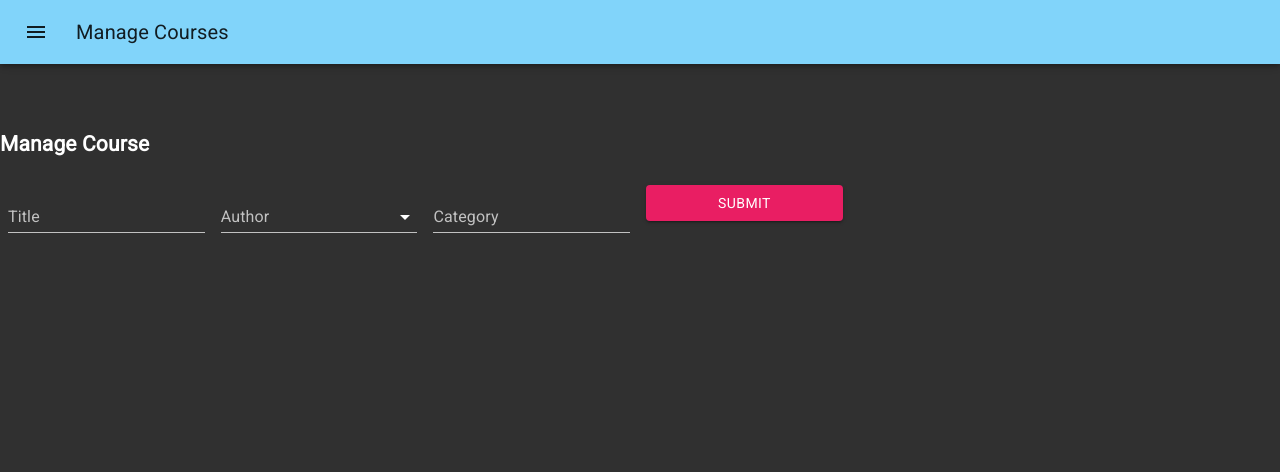
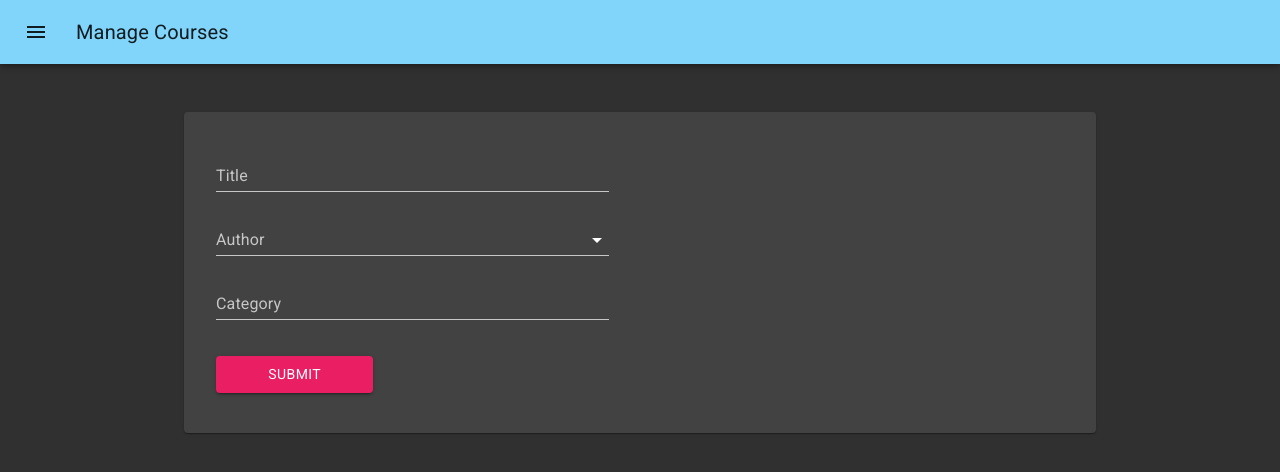
Before and after one commit to Dreagen/ui-react, a React (Create React App) app: page /course in a window 1280 px wide. Shown: the top 472 px of the page. Built offline with nearby package versions, Linux system fonts and the light colour scheme; no server answers.

Commit message:
Style manage course page

```diff
--- a/src/components/CourseForm.js
+++ b/src/components/CourseForm.js
@@ -1,28 +1,40 @@
 import React from "react";
 import { makeStyles } from "@material-ui/core/styles";
 import TextField from "@material-ui/core/TextField";
-import InputLabel from '@material-ui/core/InputLabel';
-import MenuItem from '@material-ui/core/MenuItem';
-import FormControl from '@material-ui/core/FormControl';
-import Select from '@material-ui/core/Select';
-import Button from '@material-ui/core/Button';
+import InputLabel from "@material-ui/core/InputLabel";
+import MenuItem from "@material-ui/core/MenuItem";
+import FormControl from "@material-ui/core/FormControl";
+import Select from "@material-ui/core/Select";
+import Button from "@material-ui/core/Button";
+import { Container } from "@material-ui/core";
+import Card from '@material-ui/core/Card';
+import CardContent from '@material-ui/core/CardContent';
 
 function CourseForm(props) {
   const useStyles = makeStyles((theme) => ({
     root: {
       "& > *": {
         margin: theme.spacing(1),
-        width: "25ch",
+        width: "50ch",
+        position: "relative",
       },
+    },
+    submit: {
+      width: "20ch",
     },
   }));
   const classes = useStyles();
-  const [age, setAge] = React.useState('');
+  const [age, setAge] = React.useState("");
 
   return (
+    <Container maxWidth="md">
+      <Card className={classes.root}>
+        <CardContent>
           <form className={classes.root} noValidate autoComplete="off">
+            <FormControl className={classes.formControl}>
               <TextField id="outlined-basic" label="Title" />
-
+            </FormControl>
+            <br />
             <FormControl className={classes.formControl}>
               <InputLabel id="demo-simple-select-label">Author</InputLabel>
               <Select
@@ -36,13 +48,25 @@ function CourseForm(props) {
                 <MenuItem value={"2"}>Scott Allen</MenuItem>
               </Select>
             </FormControl>
+            <br />
 
             <FormControl className={classes.formControl}>
               <TextField id="outlined-basic" label="Category" />
             </FormControl>
+            <br />
+            <br />
 
-      <Button variant="contained" color="secondary">Submit</Button>
+            <Button
+              variant="contained"
+              color="secondary"
+              className={classes.submit}
+            >
+              Submit
+            </Button>
           </form>
+        </CardContent>
+      </Card>
+    </Container>
   );
 }
 
--- a/src/components/ManageCoursePage.js
+++ b/src/components/ManageCoursePage.js
@@ -1,13 +1,8 @@
-import React from 'react';
-import CourseForm from './CourseForm';
+import React from "react";
+import CourseForm from "./CourseForm";
 
-const ManageCoursePage = props => {
-    return (
-        <>
-            <h2>Manage Course</h2>
-            <CourseForm />
-        </>
-    )
-}
+const ManageCoursePage = (props) => {
+  return <CourseForm />;
+};
 
 export default ManageCoursePage;
--- a/src/components/common/Header.js
+++ b/src/components/common/Header.js
@@ -134,7 +134,6 @@ function Header() {
   };
 
   useEffect(() => {
-    debugger;
     setPageName(getCurrentPageName());
   }, [getCurrentPageName, location.pathname]);
 
```
Lines whose indentation alone changed are shown as unchanged.
